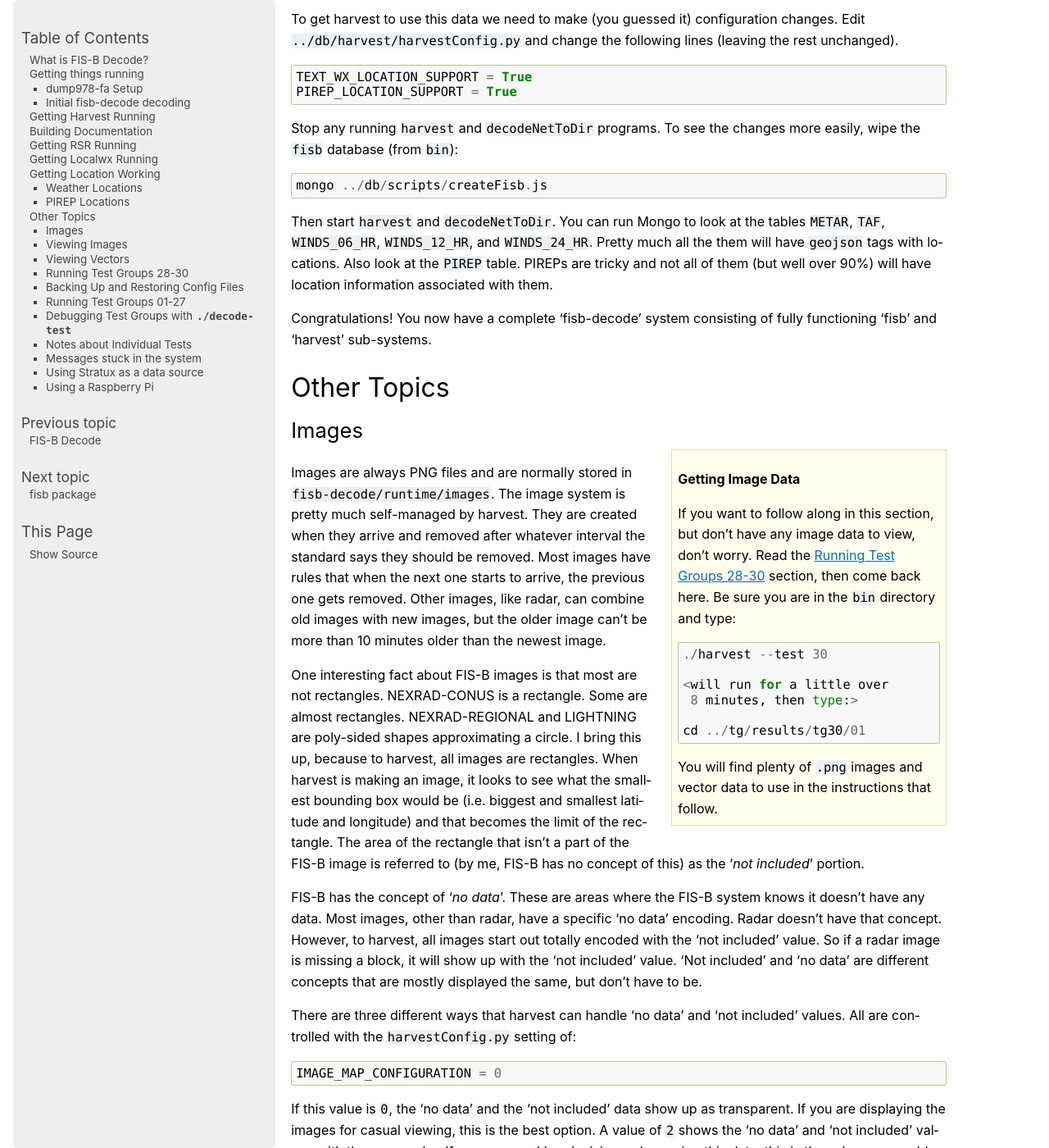
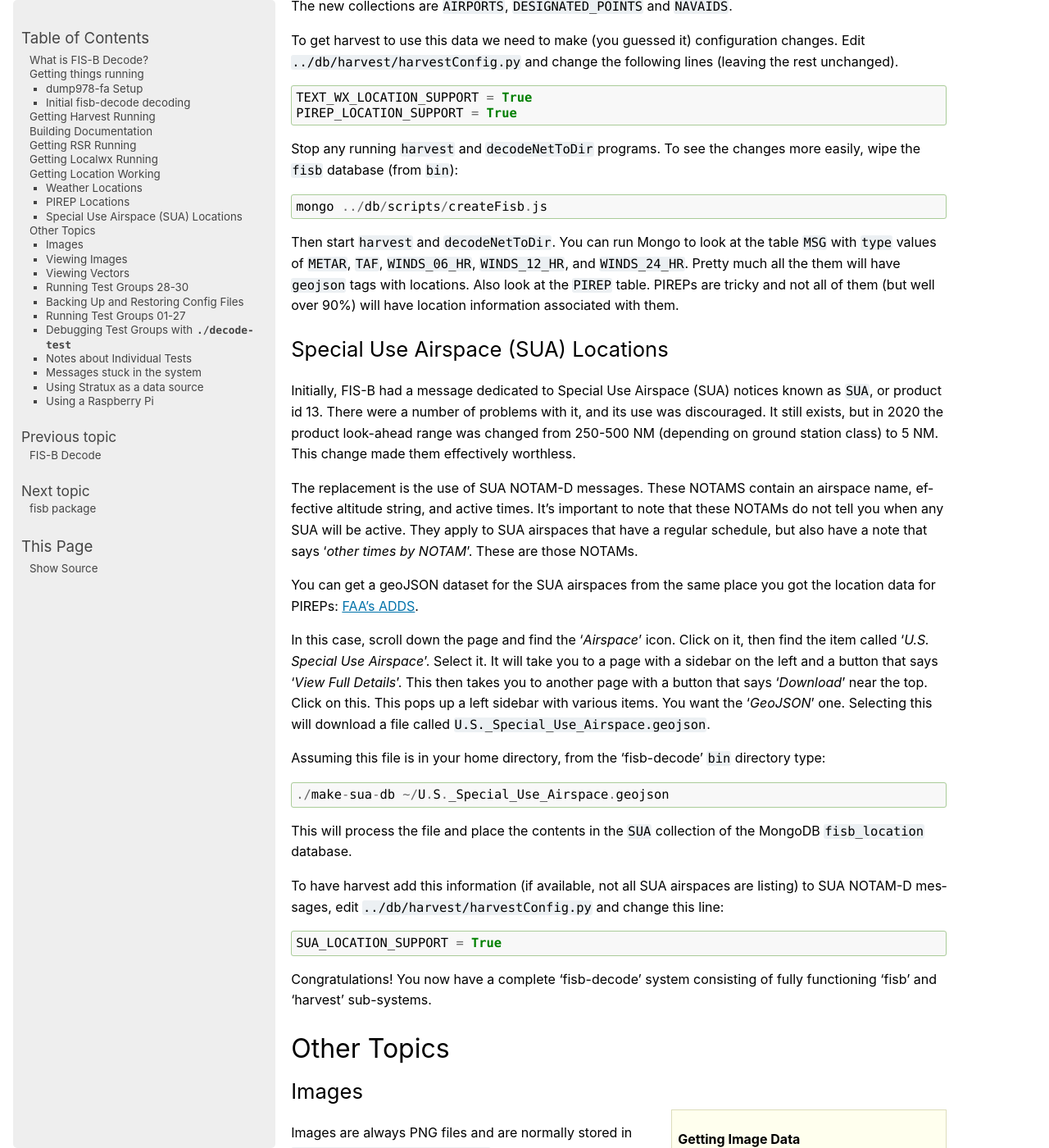
Before and after one commit to rand-projects/fisb-decode, a Sphinx documentation site: the page built from docs/source/document.rst, in a window 1280 px wide and 1400 px high, scrolled down 17619 px. Shown: the whole window at 82% size. Built offline with Sphinx 7.4.7, drawn with Linux system fonts in a browser that asks for light colours; some of the changed text lies outside the part shown.

Commit message:
Documented SUA location processing.

```diff
--- a/docs/source/document.rst
+++ b/docs/source/document.rst
@@ -15,7 +15,7 @@ This implementation roughly follows the DO-358B standard.
   purpose. 'fisb' is a multi-level system that turns binary FIS-B messages
   into fully independent weather messages.
 * The database part of the system ('harvest') creates .png images,
-  turns vector data into geojson, and manages the FIS-B message base using
+  turns vector data into geoJSON, and manages the FIS-B message base using
   MongoDB.
 
 'fisb-decode' is strictly a back-end 'meat and potatoes' system.
@@ -771,14 +771,16 @@ Getting Location Working
 
 Another optional, but useful, addition is to get location services working.
 Location services add longitude and latitude information to text based
-weather reports (METAR, TAF, WIND forecasts) and PIREPs. PIREPs are more
+weather reports (METAR, TAF, WIND forecasts),
+Special Use Airspace, and PIREPs. PIREPs are more
 difficult because it's often human input and the humans don't do very well
 at putting locations in the way they are supposed to. Also, PIREPs use bearings,
 and bearings are magnetic and locations are WGS84 (GPS) true coordinates. So you
 have to know the declination for each point. The FAA data we use doesn't always
 have this information.
 
-There are two distinct location databases: one for weather, and the other for
+There are three distinct location databases: one for weather, one
+for Special Use Airspace, and the other for
 PIREPs.
 
 Weather Locations
@@ -966,11 +968,56 @@ To see the changes more easily, wipe the ``fisb`` database
   mongo ../db/scripts/createFisb.js
 
 Then start ``harvest`` and ``decodeNetToDir``. You can run Mongo
-to look at the tables ``METAR``, ``TAF``, ``WINDS_06_HR``,
+to look at the table ``MSG`` with ``type`` values of ``METAR``,
+``TAF``, ``WINDS_06_HR``,
 ``WINDS_12_HR``, and ``WINDS_24_HR``. Pretty much all the them
 will have ``geojson`` tags with locations. Also look at the ``PIREP`` table.
 PIREPs are tricky and not all of them (but well over 90%) will have
 location information associated with them.
+
+Special Use Airspace (SUA) Locations
+------------------------------------
+
+Initially, FIS-B had a message dedicated to Special Use Airspace (SUA)
+notices known as ``SUA``, or product id 13. There were a number of problems
+with it, and its use was discouraged. It still exists, but in 2020 the
+product look-ahead range was changed from 250-500 NM (depending on
+ground station class) to 5 NM. This change made them effectively worthless.
+
+The replacement is the use of SUA NOTAM-D messages. These NOTAMS contain
+an airspace name, effective altitude string, and active times. It's
+important to note that these NOTAMs do not tell you when any SUA will
+be active. They apply to SUA airspaces that have a regular schedule, but
+also have a note that says '*other times by NOTAM*'. These are those
+NOTAMs.
+
+You can get a geoJSON dataset for the SUA airspaces
+from the same place you got the
+location data for PIREPs:
+`FAA's ADDS <https://adds-faa.opendata.arcgis.com/>`_.
+
+In this case, scroll down the page and find the '*Airspace*' icon. Click
+on it, then find the item called '*U.S. Special Use Airspace*'. Select
+it. It will take you to a page with a sidebar on the left and a button
+that says '*View Full Details*'. This then takes you to another page
+with a button that says '*Download*' near the top. Click on this. This
+pops up a left sidebar with various items. You want the '*GeoJSON*' one.
+Selecting this will download a file called
+``U.S._Special_Use_Airspace.geojson``.
+
+Assuming this file is in your home
+directory, from the 'fisb-decode' ``bin`` directory type: ::
+
+  ./make-sua-db ~/U.S._Special_Use_Airspace.geojson
+
+This will process the file and place the contents in the ``SUA``
+collection of the MongoDB ``fisb_location`` database.
+
+To have harvest add this information (if available, not all SUA airspaces
+are listing) to SUA NOTAM-D messages, edit
+``../db/harvest/harvestConfig.py`` and change this line: ::
+
+  SUA_LOCATION_SUPPORT = True
 
 Congratulations! You now have a complete 'fisb-decode' system consisting
 of fully functioning 'fisb' and 'harvest' sub-systems.
```
